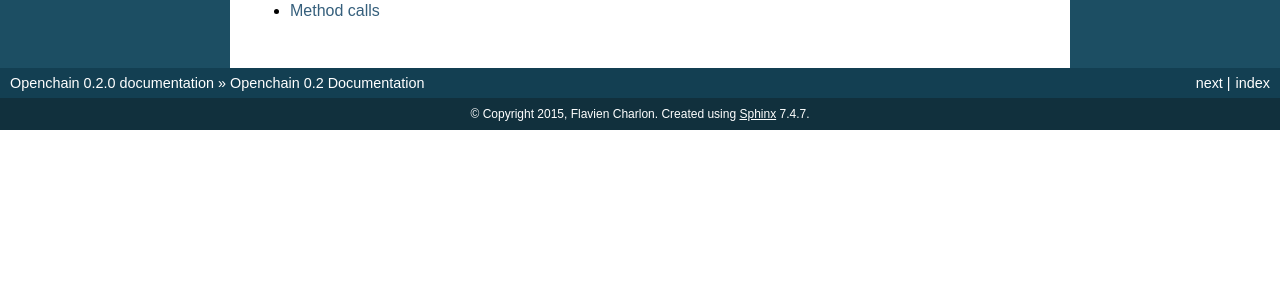
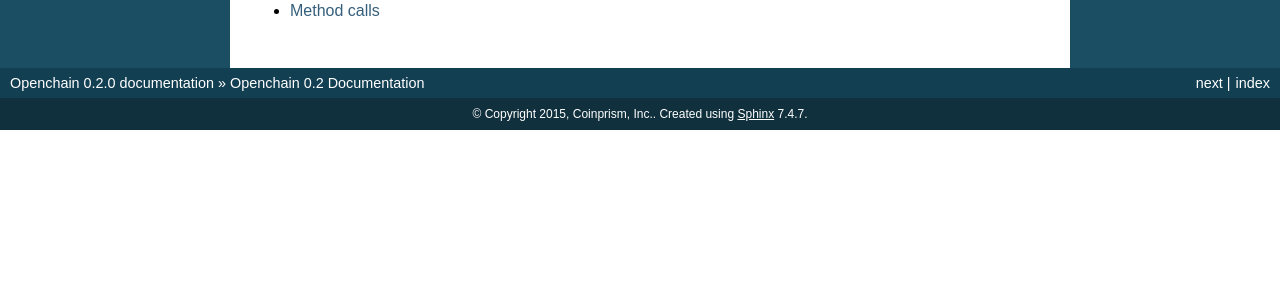
Before and after one commit to openchain/docs, a Sphinx documentation site: the page built from docs/source/index.rst, in a window 1280 px wide. Shown: the part 549-847 px from the top of the page. Built offline with Sphinx 7.4.7, drawn with Linux system fonts in a browser that asks for light colours.

Commit message:
Update the copyright statement

```diff
--- a/docs/source/conf.py
+++ b/docs/source/conf.py
@@ -47,7 +47,7 @@ master_doc = 'index'
 
 # General information about the project.
 project = u'Openchain'
-copyright = u'2015, Flavien Charlon'
+copyright = u'2015, Coinprism, Inc.'
 author = u'Flavien Charlon'
 
 # The version info for the project you're documenting, acts as replacement for
```
